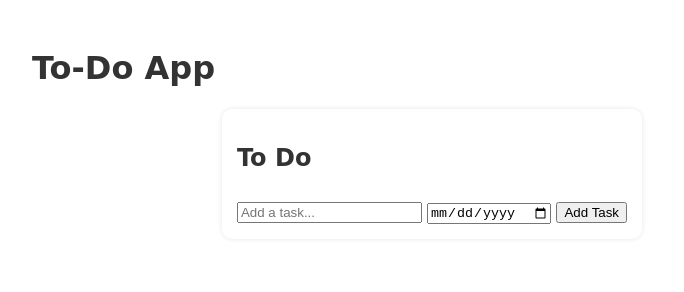
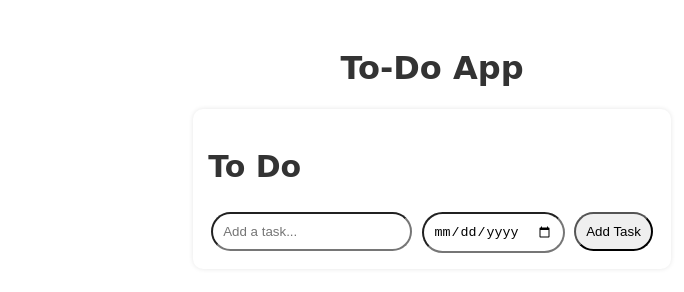
Before and after one commit to Dzivha/To-Do-App, a plain HTML site: page index.html in a window 1280 px wide. Shown: the whole page, without its empty margins (208-892 px from the left). Drawn offline with Linux system fonts and the light colour scheme.

Commit message:
out of ideas

```diff
--- a/index.html
+++ b/index.html
@@ -12,10 +12,10 @@
     <div class="todo-container">
       <div class="todo-column" id="todo">
         <h2>To Do</h2>
-        <ul id="todo-list"></ul>
-        <input type="text" id="taskInput" placeholder="Add a task...">
-        <input type="date" id="dueDateInput">
-        <button onclick="addTask()">Add Task</button>
+        <ul id="todo-list" class="list"></ul>
+        <input type="text" id="taskInput" placeholder="Add a task..." class="input">
+        <input type="date" id="dueDateInput" class="date">
+        <button onclick="addTask()" class="add">Add Task</button>
       </div>
     </div>
   </div>
--- a/script.js
+++ b/script.js
@@ -16,6 +16,9 @@ document.addEventListener('DOMContentLoaded', () => {
 
     if (dueDateValue !== '') {
       task.dueDate = dueDateValue; // Add due date only if it's provided
+    }
+    else{
+      task.dueDate = "N/A";
     }
 
     const tasks = JSON.parse(localStorage.getItem('tasks')) || [];
--- a/styles.css
+++ b/styles.css
@@ -9,6 +9,10 @@ body {
   max-width: 800px;
   margin: 0 auto;
   padding: 20px;
+  display: flex;
+  justify-content: center;
+  align-items: center;
+  flex-direction: column;
 }
 
 .todo-container {
@@ -18,15 +22,41 @@ body {
 }
 
 .todo-column {
+  font-size: 20px;
   background-color: #fff;
   border-radius: 10px;
   padding: 15px;
   box-shadow: 0 0 5px rgba(0, 0, 0, 0.1);
+  justify-content: center;
+  align-items: center;
+
+}
+
+.add{
+  padding: 10px;
+  border-radius: 80px;
+
+}
+
+.input{
+  padding: 10px;
+  border-radius: 80px;
+}
+
+.date{
+  padding: 10px;
+  border-radius: 80px;
 }
 
 input[type="text"],
 button {
   margin-top: 10px;
+  justify-content: center;
+  align-items: center;
+  flex-direction: column;
+  border-radius: 80px;
+  padding: 10px;
+  margin: 3px;
 }
 
 /* Light Mode Styles */
```
Lines whose indentation alone changed are shown as unchanged.
